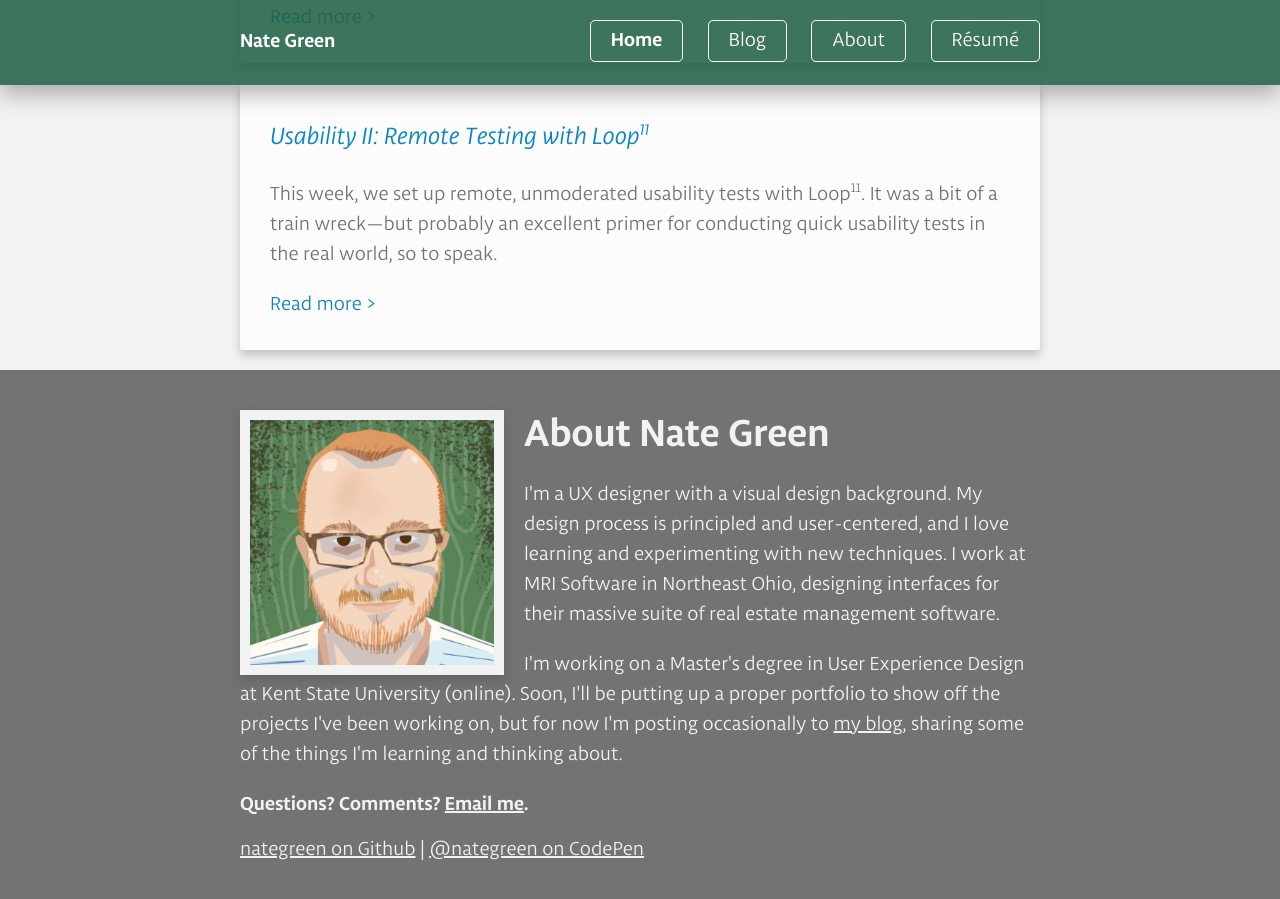
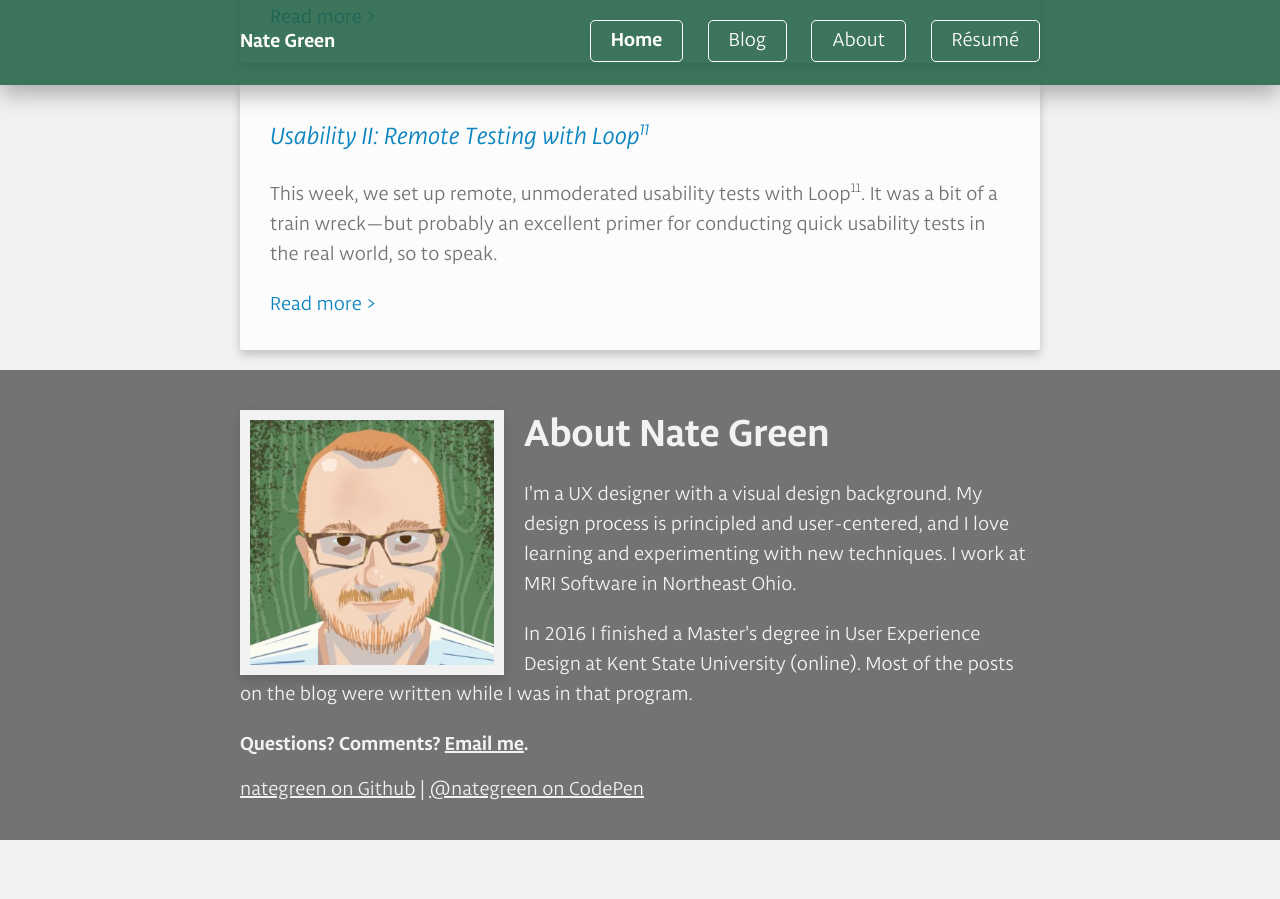
Before and after one commit to nategreen/old-website, a Jekyll site: the page built from index.html, in a window 1280 px wide and 900 px high, scrolled down 1017 px. Built offline with Jekyll 4.4.1, drawn with Linux system fonts in a browser that asks for light colours; nearby versions of some CDN libraries; some web fonts are replaced; after the commit the page ends 1857 px from its top, so only the background shows below that.

Commit message:
update about section

```diff
--- a/_includes/footer.html
+++ b/_includes/footer.html
@@ -2,8 +2,8 @@
   <section id="about" class="about">
     <img src="/images/nate.jpg" alt="Nate Green" />
     <h1>About Nate Green</h1>
-    <p>I'm a UX designer with a visual design background. My design process is principled and user-centered, and I love learning and experimenting with new techniques. I work at MRI Software in Northeast Ohio, designing interfaces for their massive suite of real estate management software.</p>
-    <p>I'm working on a Master's degree in User Experience Design at Kent State University (online). Soon, I'll be putting up a proper portfolio to show off the projects I've been working on, but for now I'm posting occasionally to <a href="/blog">my blog</a>, sharing some of the things I'm learning and thinking about.</p>
+    <p>I'm a UX designer with a visual design background. My design process is principled and user-centered, and I love learning and experimenting with new techniques. I work at MRI Software in Northeast Ohio.</p>
+    <p>In 2016 I finished a Master's degree in User Experience Design at Kent State University (online). Most of the posts on the blog were written while I was in that program.</p>
     <p><strong>Questions? Comments? <a href="mailto:{{ site.email }}">Email me</a>.</strong></p>
     <nav class="social">
       <ul>
```
